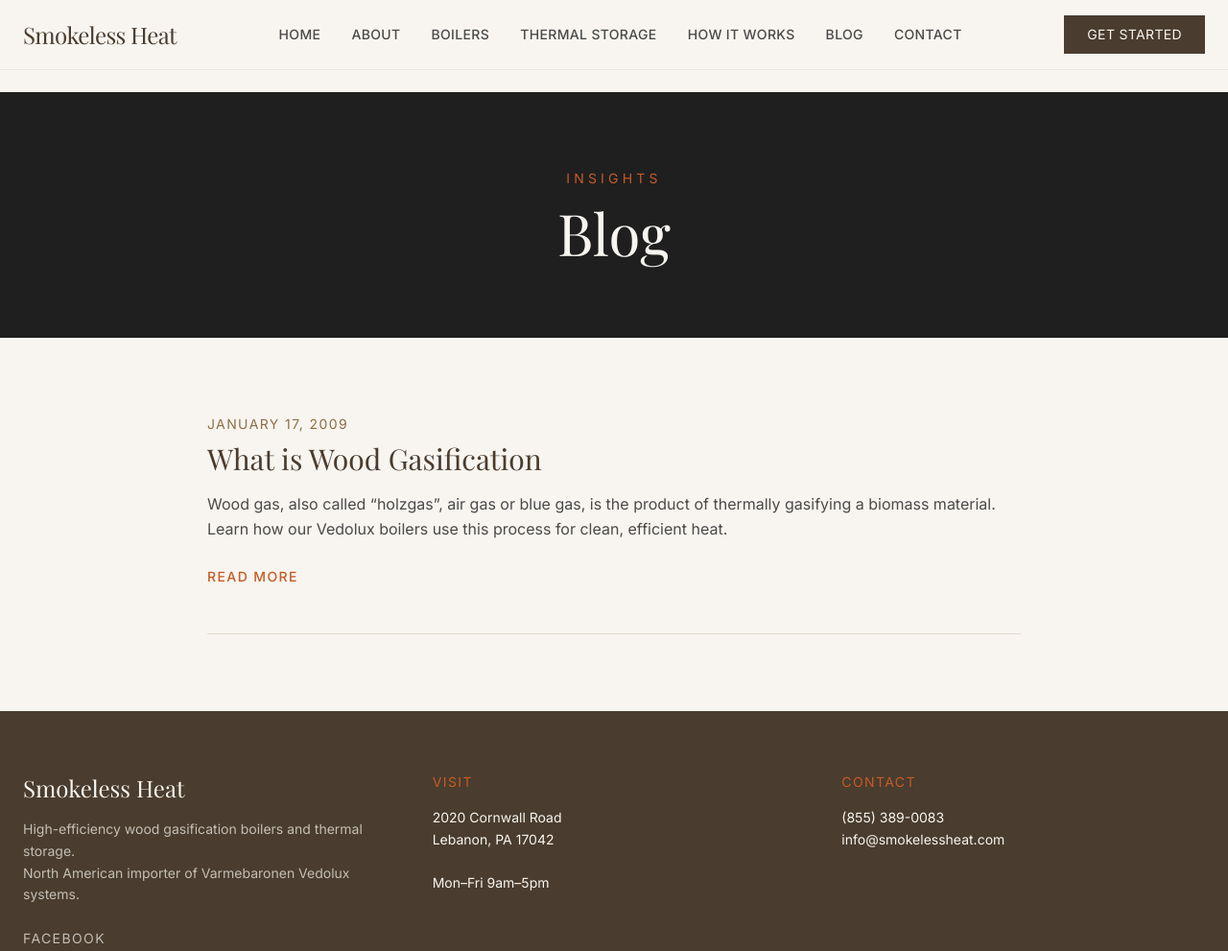
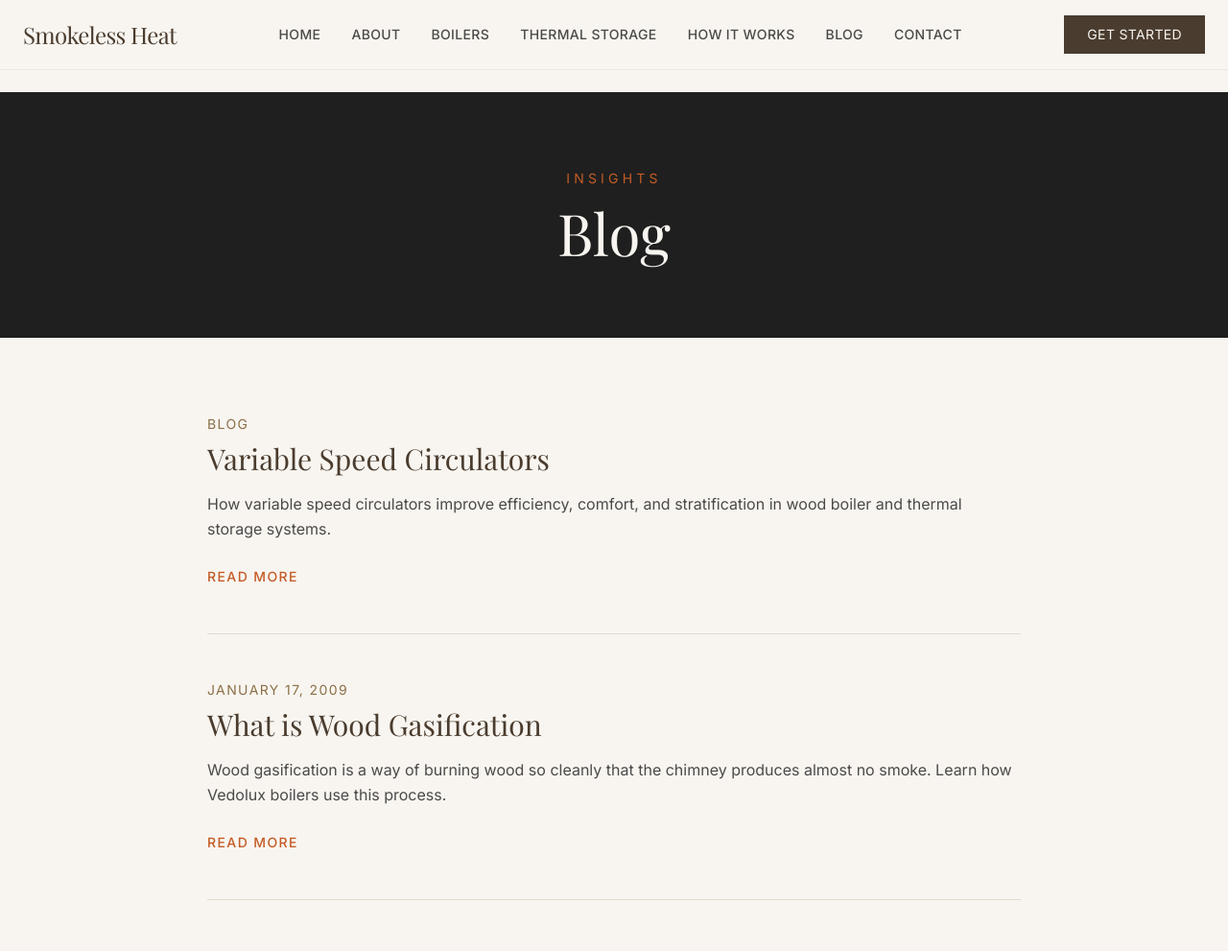
Before and after one commit to deanlzook/smokelessheat-astro, an Astro site: page /blog in a window 1280 px wide. Shown: the top 991 px of the page at 96% size. Built offline with nearby package versions, Linux system fonts and the light colour scheme; Astro itself is replaced by a stand-in of ours.

Commit message:
Add variable speed circulators to blog listing

```diff
--- a/src/pages/blog/index.astro
+++ b/src/pages/blog/index.astro
@@ -5,10 +5,16 @@ import Footer from '../../components/Footer.astro';
 
 const posts = [
   {
+    slug: 'variable-speed-circulators',
+    title: 'Variable Speed Circulators',
+    date: 'Blog',
+    excerpt: 'How variable speed circulators improve efficiency, comfort, and stratification in wood boiler and thermal storage systems.',
+  },
+  {
     slug: 'what-is-wood-gasification',
     title: 'What is Wood Gasification',
     date: 'January 17, 2009',
-    excerpt: 'Wood gas, also called “holzgas”, air gas or blue gas, is the product of thermally gasifying a biomass material. Learn how our Vedolux boilers use this process for clean, efficient heat.',
+    excerpt: 'Wood gasification is a way of burning wood so cleanly that the chimney produces almost no smoke. Learn how Vedolux boilers use this process.',
   },
 ];
 ---
```
